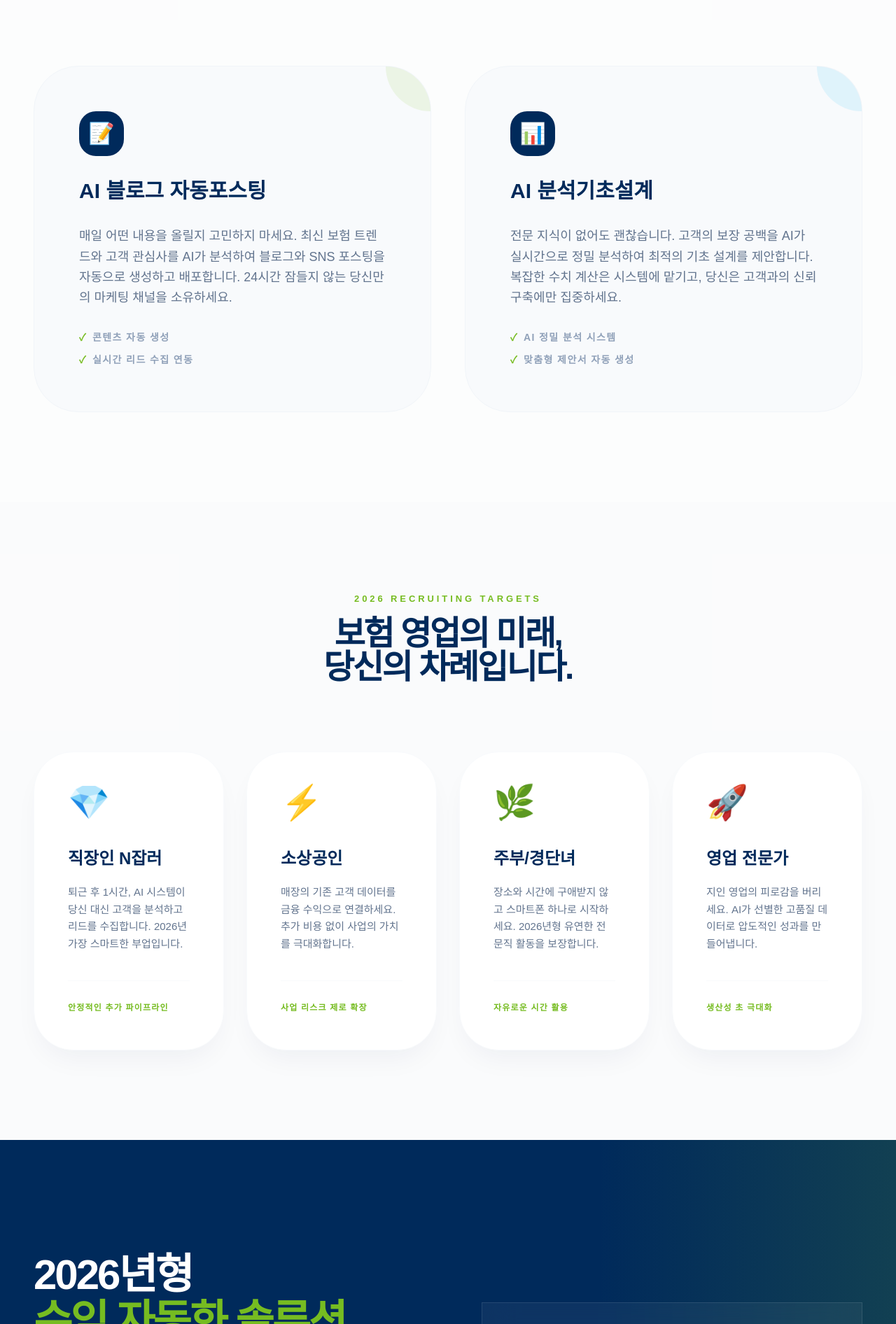
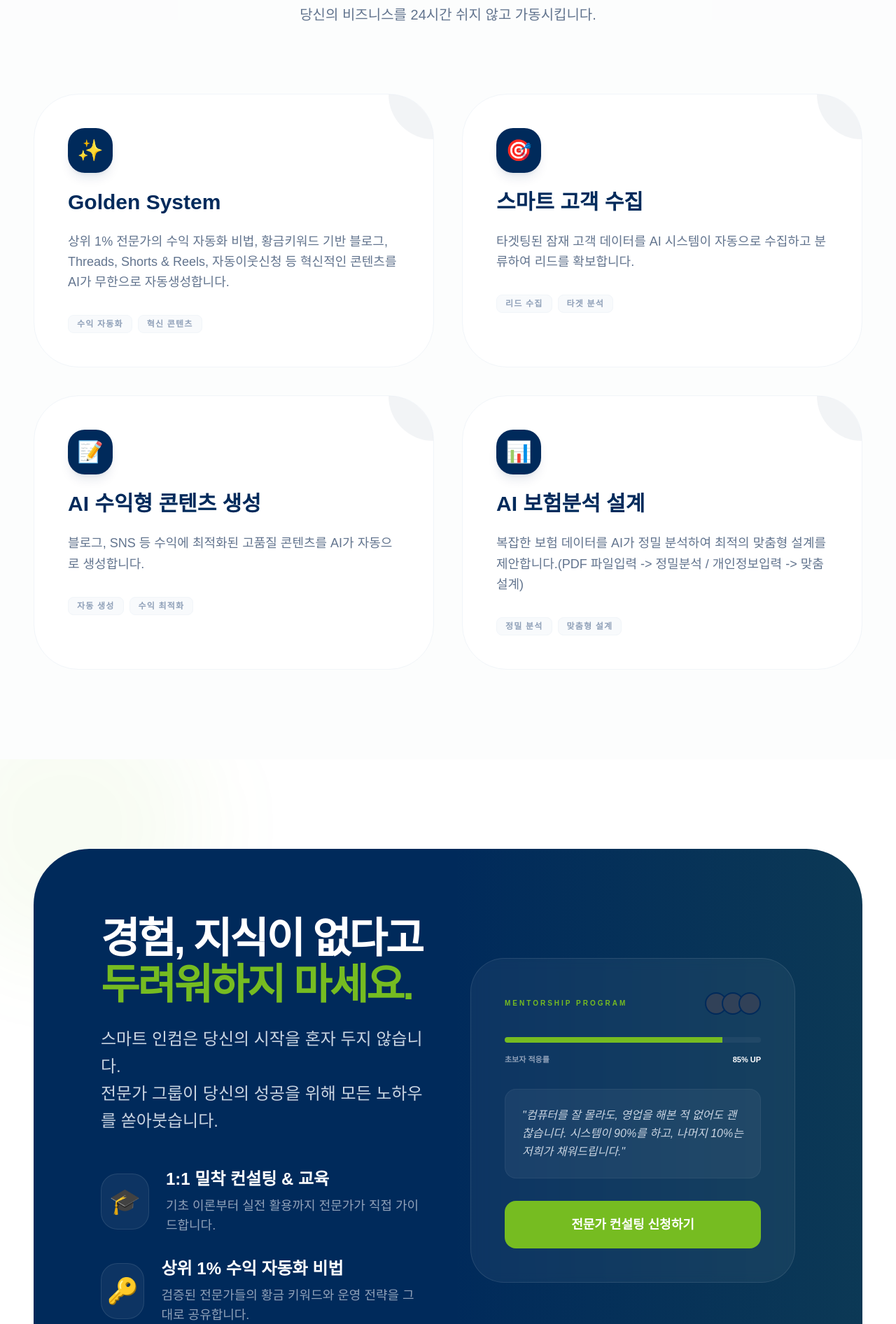
Before and after one commit to IlheonHa/smartincomenjob, a React (Vite) app: page /#/ in a window 1280 px wide. Shown: the part 3528-5420 px from the top of the page at 70% size. Built offline with nearby package versions, Linux system fonts and the light colour scheme; a web font is replaced by a local one.

Commit message:
feat(home): Update FAQ content for clarity and accuracy
Revised FAQ answers to provide more precise information regarding AI capabilities, cost structures, and the nature of business operations. This ensures a clearer understanding for potential N-jobbers.

```diff
--- a/src/pages/Home.tsx
+++ b/src/pages/Home.tsx
@@ -14,10 +14,22 @@ const Home: React.FC = () => {
   ];
 
   const faqs: FaqItem[] = [
-    { question: "2026년 현재, 보험 지식이 전혀 없어도 수익이 가능한가요?", answer: "네, 스마트 인컴의 2026년형 AI SalesOps Hub가 고객 데이터를 분석하고 최적의 제안서를 자동 생성합니다. N잡러님은 시스템 가이드를 따라 소통만 하시면 되며, 기초부터 실전까지 모든 교육은 온라인으로 제공됩니다." },
-    { question: "정말로 초기 비용이 0원인가요?", answer: "그렇습니다. 플랫폼 가입비, 교육비, 시스템 이용료 등 일체의 초기 비용이 없습니다. N잡러님의 성공이 곧 플랫폼의 수익이 되는 상생 구조로 설계되었습니다." },
-    { question: "영업 경험이 없는데 비대면으로도 성과가 나나요?", answer: "스마트 인컴은 '비대면 자동화'에 최적화된 최신 솔루션입니다. 시스템이 자동으로 잠재 고객의 관심을 유도하고 상담 예약을 잡아주므로, 정해진 매뉴얼대로 진행하기만 하면 됩니다." },
-    { question: "2026년 N잡러 활동의 혜택은 무엇인가요?", answer: "현재 지원하시는 선착순 N잡러분들께는 AI 콘텐츠 자동 생성 툴 무상 이용권과 1:1 온보딩 컨설팅 서비스를 2026년 한정 혜택으로 제공합니다." },
+    {
+      question: "2026년 현재, 보험 지식이 전혀 없어도 수익이 가능한가요?",
+      answer: "네, 스마트 인컴의 2026년형 AI SalesOps Hub가 고객 데이터를 분석하고 최적의 제안서를 자동 생성합니다. N잡러님은 시스템 가이드를 따라 소통만 하시면 되며, 기초부터 실전까지 모든 교육(온,오프라인)이 제공됩니다."
+    },
+    {
+      question: "정말로 초기 비용이 0원인가요?",
+      answer: "그렇습니다. 사업시작을 위한 초기비용은 없습니다. 다만, 상위 1% 전문가교육, 시스템 이용료는 발생할 수있습니다. N잡러님의 성공이 곧 플랫폼의 수익이 되는 상생 구조로 설계되었습니다."
+    },
+    {
+      question: "영업 경험이 없는데 비대면으로도 성과가 나나요?",
+      answer: "스마트 인컴은 '비대면 자동화'에 최적화된 최신 솔루션입니다. 시스템이 자동으로 잠재 고객의 관심을 유도하고 수집되므로, 정해진 매뉴얼대로 진행하기만 하면 됩니다."
+    },
+    {
+      question: "2026년 N잡러 활동의 혜택은 무엇인가요?",
+      answer: "현재 지원하시는 선착순 N잡러분들께는 AI 콘텐츠 자동 생성 툴 무상 이용권과 1:1 온보딩 컨설팅 서비스를 한정 혜택으로 제공합니다."
+    },
   ];
 
   const scrollToAnalysis = () => {
@@ -195,46 +207,141 @@ const Home: React.FC = () => {
         </div>
       </section>
 
-      {/* Specific AI Features Section */}
+      {/* Core Modules Section */}
       <section className="py-20 md:py-32 px-6 bg-slate-50/30 overflow-hidden">
         <div className="responsive-container">
-          <div className="max-w-3xl mb-16 md:mb-24 text-center mx-auto">
-            <h2 className="text-[13px] font-black text-brand-green uppercase tracking-[0.3em] mb-4">Smart Technology</h2>
+          <div className="max-w-4xl mb-16 md:mb-24 text-center mx-auto space-y-6">
+            <h2 className="text-[13px] font-black text-brand-green uppercase tracking-[0.3em]">Core Technology</h2>
             <h3 className="text-3xl md:text-5xl font-[900] text-brand-navy tracking-tighter leading-[1.2]">
-              영업은 시스템이,<br />
-              <span className="text-gradient">성과는 당신이.</span>
+              강력한 4대 핵심 모듈
             </h3>
+            <p className="text-base md:text-xl text-slate-500 font-medium leading-relaxed">
+              각 분야의 최고 전문가들이 설계한 AI 엔진이<br className="hidden md:block" />
+              당신의 비즈니스를 24시간 쉬지 않고 가동시킵니다.
+            </p>
           </div>
 
-          <div className="grid grid-cols-1 md:grid-cols-2 gap-8 md:gap-12">
-            <div className="bg-slate-50 p-8 md:p-16 rounded-[3rem] md:rounded-[4rem] border border-slate-100 relative group overflow-hidden">
-               <div className="absolute top-0 right-0 w-32 h-32 bg-brand-green/10 rounded-full -mr-16 -mt-16 group-hover:scale-150 transition-transform duration-700"></div>
-               <div className="relative z-10 space-y-6 md:space-y-8">
-                  <div className="w-14 h-14 md:w-16 md:h-16 bg-brand-navy rounded-2xl md:rounded-3xl flex items-center justify-center text-2xl md:text-3xl">📝</div>
-                  <h4 className="text-2xl md:text-3xl font-black text-brand-navy">AI 블로그 자동포스팅</h4>
+          <div className="grid grid-cols-1 md:grid-cols-2 gap-6 md:gap-10">
+            {[
+              {
+                icon: "✨",
+                title: "Golden System",
+                desc: "상위 1% 전문가의 수익 자동화 비법, 황금키워드 기반 블로그, Threads, Shorts & Reels, 자동이웃신청 등 혁신적인 콘텐츠를 AI가 무한으로 자동생성합니다.",
+                tags: ["수익 자동화", "혁신 콘텐츠"]
+              },
+              {
+                icon: "🎯",
+                title: "스마트 고객 수집",
+                desc: "타겟팅된 잠재 고객 데이터를 AI 시스템이 자동으로 수집하고 분류하여 리드를 확보합니다.",
+                tags: ["리드 수집", "타겟 분석"]
+              },
+              {
+                icon: "📝",
+                title: "AI 수익형 콘텐츠 생성",
+                desc: "블로그, SNS 등 수익에 최적화된 고품질 콘텐츠를 AI가 자동으로 생성합니다.",
+                tags: ["자동 생성", "수익 최적화"]
+              },
+              {
+                icon: "📊",
+                title: "AI 보험분석 설계",
+                desc: "복잡한 보험 데이터를 AI가 정밀 분석하여 최적의 맞춤형 설계를 제안합니다.(PDF 파일입력 -> 정밀분석 / 개인정보입력 -> 맞춤설계)",
+                tags: ["정밀 분석", "맞춤형 설계"]
+              }
+            ].map((module, i) => (
+              <div key={i} className="bg-white p-8 md:p-12 rounded-[3rem] md:rounded-[4rem] border border-slate-100 relative group overflow-hidden hover:shadow-2xl transition-all duration-500">
+                <div className="absolute top-0 right-0 w-32 h-32 bg-brand-navy/5 rounded-full -mr-16 -mt-16 group-hover:scale-150 transition-transform duration-700"></div>
+                <div className="relative z-10 space-y-6">
+                  <div className="w-14 h-14 md:w-16 md:h-16 bg-brand-navy rounded-2xl md:rounded-3xl flex items-center justify-center text-2xl md:text-3xl shadow-lg shadow-brand-navy/10">
+                    {module.icon}
+                  </div>
+                  <h4 className="text-2xl md:text-3xl font-black text-brand-navy">{module.title}</h4>
                   <p className="text-base md:text-lg text-slate-500 font-medium leading-relaxed">
-                    매일 어떤 내용을 올릴지 고민하지 마세요. 최신 보험 트렌드와 고객 관심사를 AI가 분석하여 블로그와 SNS 포스팅을 자동으로 생성하고 배포합니다. 24시간 잠들지 않는 당신만의 마케팅 채널을 소유하세요.
+                    {module.desc}
                   </p>
-                  <ul className="space-y-2 md:space-y-3 text-[11px] md:text-sm font-bold text-slate-400 uppercase tracking-widest">
-                    <li className="flex items-center"><span className="text-brand-green mr-2">✓</span> 콘텐츠 자동 생성</li>
-                    <li className="flex items-center"><span className="text-brand-green mr-2">✓</span> 실시간 리드 수집 연동</li>
-                  </ul>
-               </div>
-            </div>
+                  <div className="flex flex-wrap gap-2 pt-2">
+                    {module.tags.map(tag => (
+                      <span key={tag} className="px-3 py-1 bg-slate-50 text-slate-400 text-[10px] md:text-xs font-black rounded-lg border border-slate-100 uppercase tracking-widest">
+                        {tag}
+                      </span>
+                    ))}
+                  </div>
+                </div>
+              </div>
+            ))}
+          </div>
+        </div>
+      </section>
 
-            <div className="bg-slate-50 p-8 md:p-16 rounded-[3rem] md:rounded-[4rem] border border-slate-100 relative group overflow-hidden">
-               <div className="absolute top-0 right-0 w-32 h-32 bg-brand-blue/10 rounded-full -mr-16 -mt-16 group-hover:scale-150 transition-transform duration-700"></div>
-               <div className="relative z-10 space-y-6 md:space-y-8">
-                  <div className="w-14 h-14 md:w-16 md:h-16 bg-brand-navy rounded-2xl md:rounded-3xl flex items-center justify-center text-2xl md:text-3xl">📊</div>
-                  <h4 className="text-2xl md:text-3xl font-black text-brand-navy">AI 분석기초설계</h4>
-                  <p className="text-base md:text-lg text-slate-500 font-medium leading-relaxed">
-                    전문 지식이 없어도 괜찮습니다. 고객의 보장 공백을 AI가 실시간으로 정밀 분석하여 최적의 기초 설계를 제안합니다. 복잡한 수치 계산은 시스템에 맡기고, 당신은 고객과의 신뢰 구축에만 집중하세요.
+      {/* Support & Mentorship Section */}
+      <section className="py-20 md:py-32 px-6 bg-white relative overflow-hidden">
+        <div className="absolute -top-24 -left-24 w-96 h-96 bg-brand-green/5 rounded-full blur-3xl"></div>
+        <div className="responsive-container relative z-10">
+          <div className="bg-brand-navy rounded-[3rem] md:rounded-[5rem] p-10 md:p-24 text-white overflow-hidden relative">
+            <div className="absolute top-0 right-0 w-1/2 h-full bg-gradient-to-l from-brand-green/10 to-transparent"></div>
+
+            <div className="grid grid-cols-1 lg:grid-cols-2 gap-16 items-center">
+              <div className="space-y-8 md:space-y-12">
+                <div className="space-y-6">
+                  <h2 className="text-3xl md:text-6xl font-[900] leading-[1.1] tracking-tighter">
+                    경험, 지식이 없다고<br />
+                    <span className="text-brand-green">두려워하지 마세요.</span>
+                  </h2>
+                  <p className="text-lg md:text-2xl text-slate-300 font-medium leading-relaxed">
+                    스마트 인컴은 당신의 시작을 혼자 두지 않습니다.<br className="hidden md:block" />
+                    전문가 그룹이 당신의 성공을 위해 모든 노하우를 쏟아붓습니다.
                   </p>
-                  <ul className="space-y-2 md:space-y-3 text-[11px] md:text-sm font-bold text-slate-400 uppercase tracking-widest">
-                    <li className="flex items-center"><span className="text-brand-green mr-2">✓</span> AI 정밀 분석 시스템</li>
-                    <li className="flex items-center"><span className="text-brand-green mr-2">✓</span> 맞춤형 제안서 자동 생성</li>
-                  </ul>
-               </div>
+                </div>
+
+                <div className="space-y-8">
+                  <div className="flex items-center space-x-6 group">
+                    <div className="w-14 h-14 md:w-20 md:h-20 rounded-3xl bg-white/5 border border-white/10 flex items-center justify-center text-3xl md:text-4xl group-hover:bg-brand-green transition-colors duration-500">
+                      🎓
+                    </div>
+                    <div>
+                      <h4 className="text-xl md:text-2xl font-black mb-2">1:1 밀착 컨설팅 & 교육</h4>
+                      <p className="text-slate-400 font-medium text-sm md:text-lg">기초 이론부터 실전 활용까지 전문가가 직접 가이드합니다.</p>
+                    </div>
+                  </div>
+
+                  <div className="flex items-center space-x-6 group">
+                    <div className="w-14 h-14 md:w-20 md:h-20 rounded-3xl bg-white/5 border border-white/10 flex items-center justify-center text-3xl md:text-4xl group-hover:bg-brand-green transition-colors duration-500">
+                      🔑
+                    </div>
+                    <div>
+                      <h4 className="text-xl md:text-2xl font-black mb-2">상위 1% 수익 자동화 비법</h4>
+                      <p className="text-slate-400 font-medium text-sm md:text-lg">검증된 전문가들의 황금 키워드와 운영 전략을 그대로 공유합니다.</p>
+                    </div>
+                  </div>
+                </div>
+              </div>
+
+              <div className="relative">
+                <div className="bg-white/5 p-8 md:p-12 rounded-[3rem] border border-white/10 backdrop-blur-sm space-y-8">
+                  <div className="flex items-center justify-between">
+                    <span className="text-[10px] font-black text-brand-green uppercase tracking-[0.3em]">Mentorship Program</span>
+                    <div className="flex -space-x-2">
+                      {[1,2,3].map(i => (
+                        <div key={i} className="w-8 h-8 rounded-full border-2 border-brand-navy bg-slate-700"></div>
+                      ))}
+                    </div>
+                  </div>
+                  <div className="space-y-4">
+                    <div className="h-2 w-full bg-white/5 rounded-full overflow-hidden">
+                      <div className="h-full bg-brand-green w-[85%]"></div>
+                    </div>
+                    <div className="flex justify-between text-[11px] font-bold text-slate-400">
+                      <span>초보자 적응률</span>
+                      <span className="text-white">85% UP</span>
+                    </div>
+                  </div>
+                  <div className="p-6 bg-white/5 rounded-2xl border border-white/5 italic text-slate-300 text-sm md:text-base leading-relaxed">
+                    "컴퓨터를 잘 몰라도, 영업을 해본 적 없어도 괜찮습니다. 시스템이 90%를 하고, 나머지 10%는 저희가 채워드립니다."
+                  </div>
+                  <Link to="/apply" className="block w-full text-center bg-brand-green text-white py-5 rounded-2xl font-black text-lg hover:shadow-2xl hover:shadow-brand-green/20 transition-all">
+                    전문가 컨설팅 신청하기
+                  </Link>
+                </div>
+              </div>
             </div>
           </div>
         </div>
```
